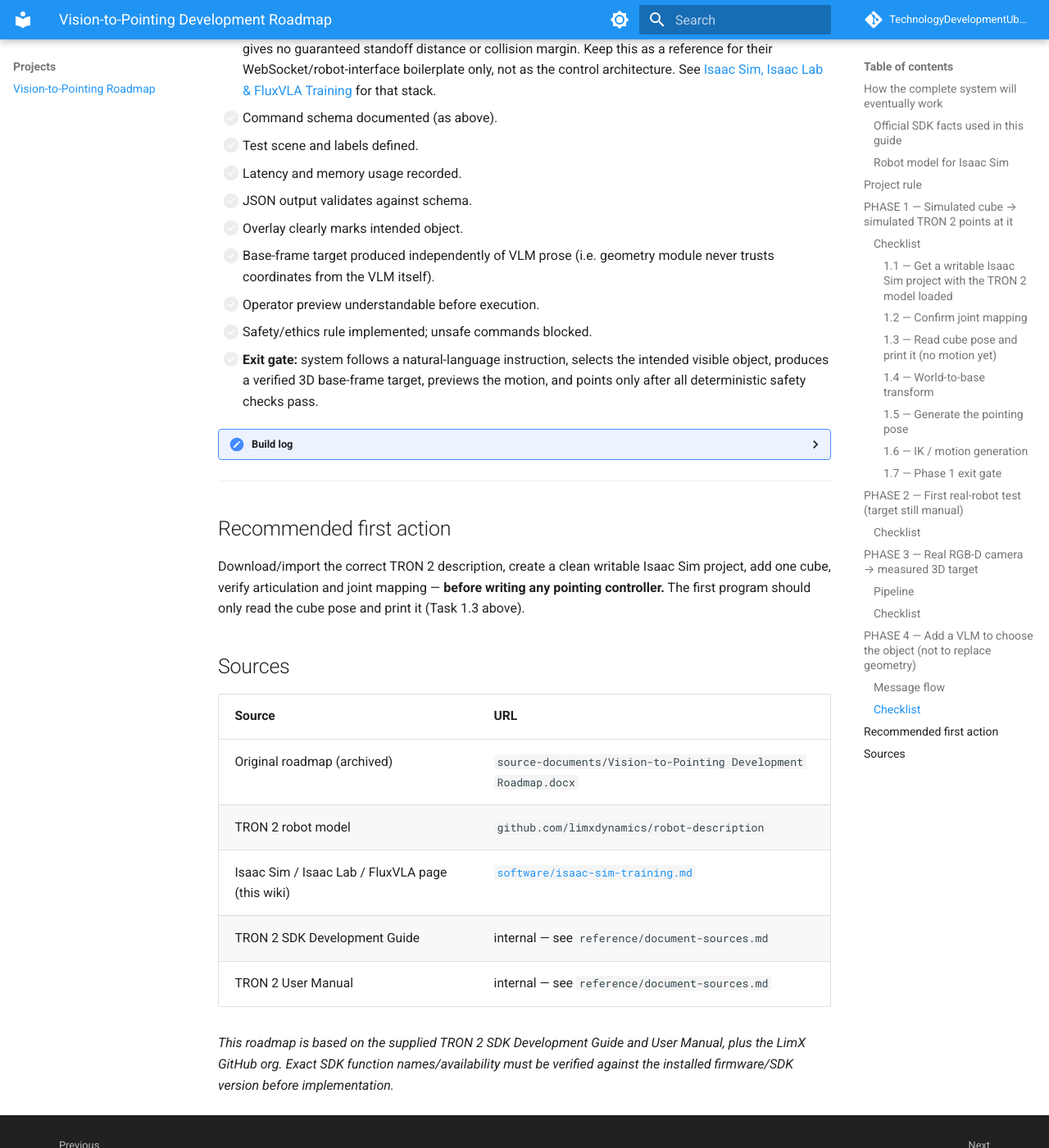
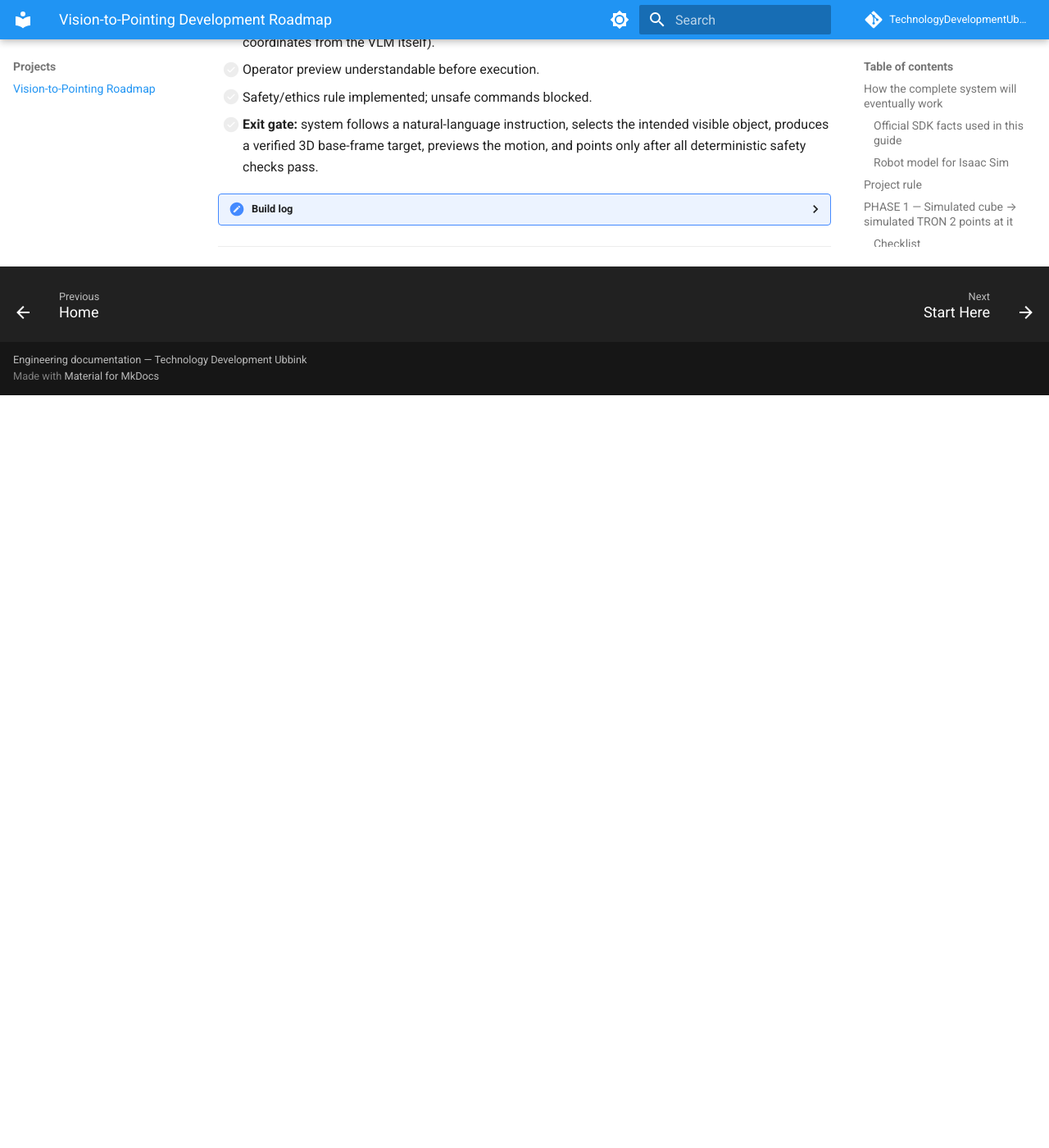
Before and after one commit to TechnologyDevelopmentUbbink/Tron2, an MkDocs documentation site: the page built from docs/projects/vision-pointing-roadmap.md, in a window 1280 px wide and 1400 px high, scrolled down 6481 px. Shown: the whole window at 82% size. Built offline with MkDocs 1.6.1 and Material for MkDocs 9.7.7, drawn with Linux system fonts in a browser that asks for light colours; comment, search, counter and statistics services are not loaded; after the commit the page ends 6963 px from its top, so only the background shows below that; some of the changed text lies outside the part shown.

Commit message:
Update vision-pointing roadmap for clarity
Removed outdated references and sections regarding the original Word roadmap and recommended first actions.

```diff
--- a/docs/projects/vision-pointing-roadmap.md
+++ b/docs/projects/vision-pointing-roadmap.md
@@ -12,7 +12,6 @@
 
 Superseded document
 
-This page replaces the original Word roadmap (`Vision-to-Pointing Development Roadmap.docx`, kept in `source-documents/` for archive only). Do not edit the Word file going forward — this page is the live version.
 
 ## How the complete system will eventually work
 
@@ -28,16 +27,12 @@
 
 - The TRON 2 SDK distinguishes simulation at `127.0.0.1` from the real robot at `10.192.1.2`.
 - The SDK exposes robot state: joint angle `q`, velocity `dq`, estimated torque `tau`.
-- The low-level example publishes position, velocity, torque, `Kp`, `Kd` commands at 300 Hz — safety-critical, treat as last resort.
 - The EDU compute module is intended for robot-related algorithms and can talk to the robot controller over the robot network.
 
-Version dependent
-
-Exact availability/naming of high-level Cartesian or ServoJ functions must be checked against the installed firmware and SDK version before implementation.
 
 ### Robot model for Isaac Sim
 
-Don't re-solve this here — see [Isaac Sim, Isaac Lab & FluxVLA Training → Robot model (URDF/USD)](../software/isaac-sim-training.md#robot-model-urdfusd-for-isaac-sim) for the `limxdynamics/robot-description` repo and import steps. Phase 1 Task 1 below just points back to that.
+See [Isaac Sim, Isaac Lab & FluxVLA Training → Robot model (URDF/USD)](../software/isaac-sim-training.md#robot-model-urdfusd-for-isaac-sim) for the `limxdynamics/robot-description`
 
 ---
 
@@ -270,19 +265,3 @@
 </details>
 
 ---
-
-## Recommended first action
-
-Download/import the correct TRON 2 description, create a clean writable Isaac Sim project, add one cube, verify articulation and joint mapping — **before writing any pointing controller.** The first program should only read the cube pose and print it (Task 1.3 above).
-
-## Sources
-
-| Source | URL |
-|---|---|
-| Original roadmap (archived) | `source-documents/Vision-to-Pointing Development Roadmap.docx` |
-| TRON 2 robot model | `github.com/limxdynamics/robot-description` |
-| Isaac Sim / Isaac Lab / FluxVLA page (this wiki) | [`software/isaac-sim-training.md`](../software/isaac-sim-training.md) |
-| TRON 2 SDK Development Guide | internal — see `reference/document-sources.md` |
-| TRON 2 User Manual | internal — see `reference/document-sources.md` |
-
-*This roadmap is based on the supplied TRON 2 SDK Development Guide and User Manual, plus the LimX GitHub org. Exact SDK function names/availability must be verified against the installed firmware/SDK version before implementation.*
```
